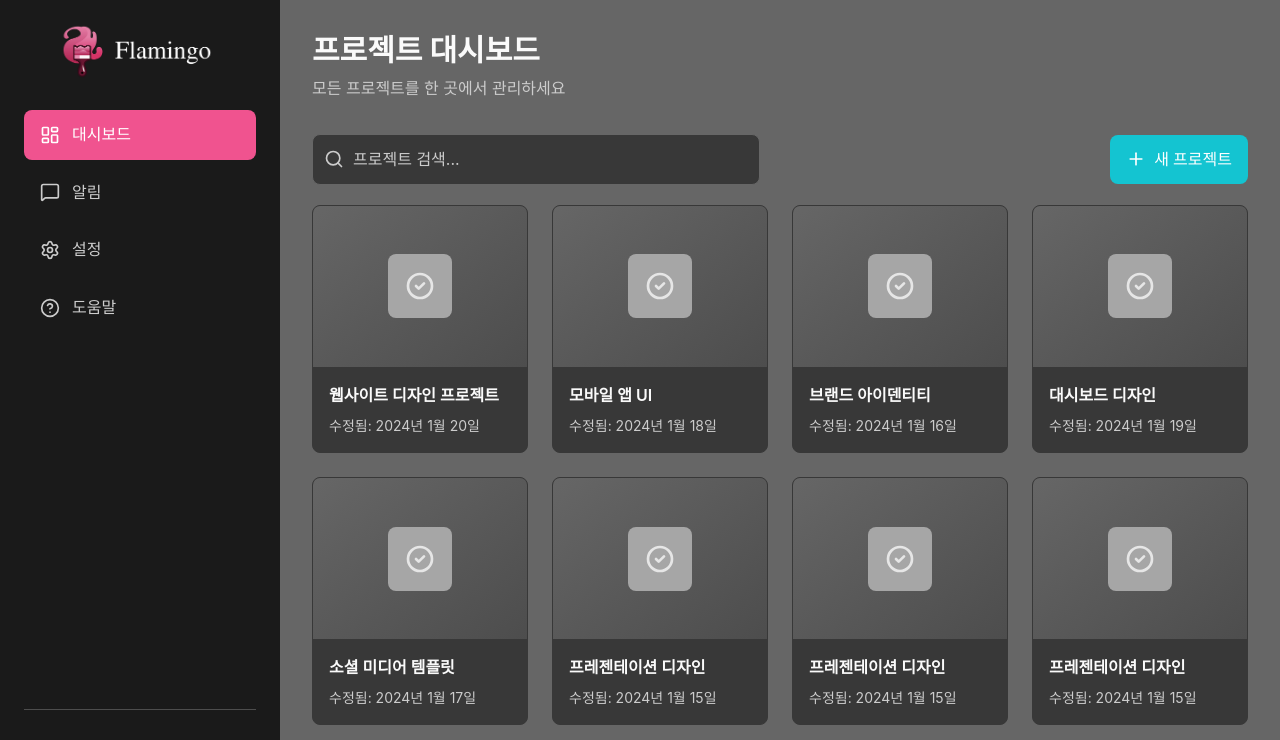
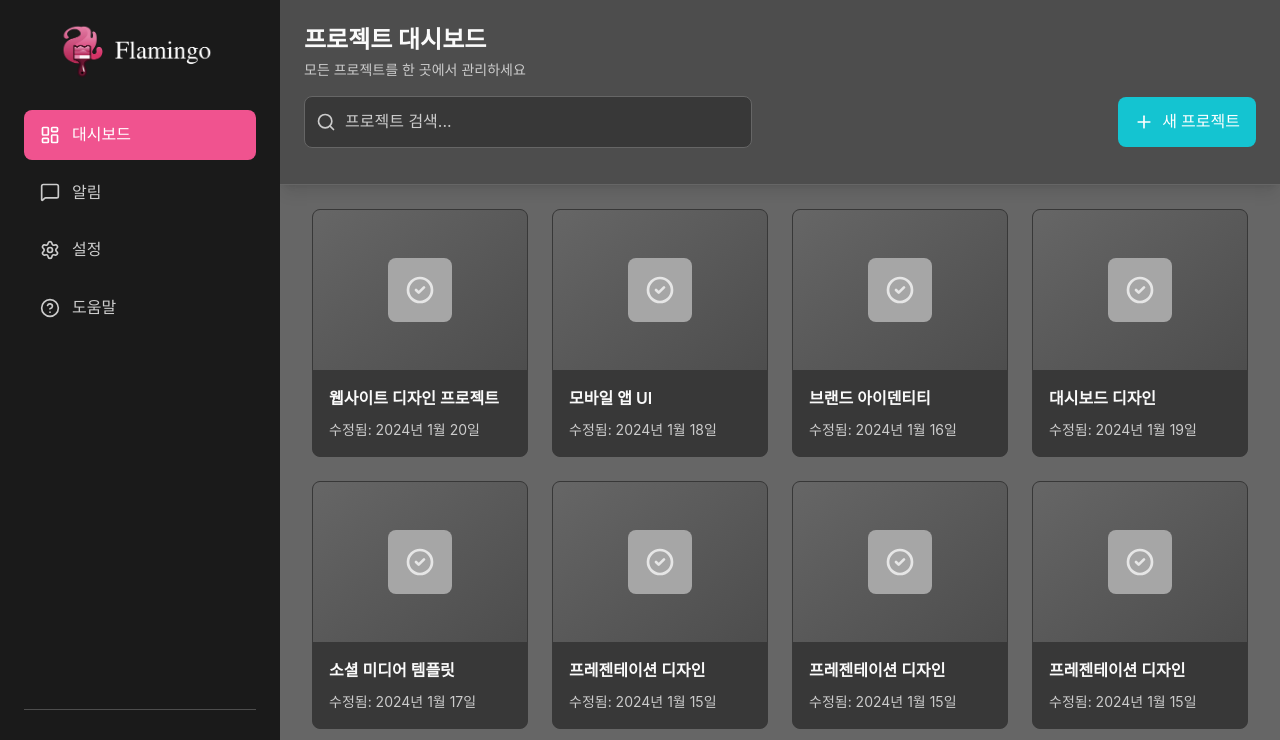
Before and after one commit to jcy97/flamingo-mvp-ui-v2, a Next.js app: page /project/dashboard in a window 1280 px wide. Shown: the top 740 px of the page. Built offline with nearby package versions, Linux system fonts and the light colour scheme.

Commit message:
[feat] 프로젝트 헤더 레이아웃 조정

```diff
--- a/app/project/dashboard/page.tsx
+++ b/app/project/dashboard/page.tsx
@@ -54,13 +54,14 @@ export default function DashboardPage() {
   };
 
   return (
-    <div className="flex-1 min-h-screen bg-neutral-600">
-      <div className="ml-[280px] p-8">
-        <div className="mb-8">
-          <h1 className="text-3xl font-bold text-neutral-100 mb-2">
+    <div className="flex-1 h-screen bg-neutral-600 flex flex-col">
+      <div className="ml-[280px] flex flex-col h-full">
+        <div className="flex-shrink-0 bg-neutral-700 shadow-lg border-b border-neutral-600 p-6 pb-4">
+          <div className="mb-4">
+            <h1 className="text-2xl font-bold text-neutral-100 mb-1">
               프로젝트 대시보드
             </h1>
-          <p className="text-neutral-400">
+            <p className="text-sm text-neutral-400">
               모든 프로젝트를 한 곳에서 관리하세요
             </p>
           </div>
@@ -69,12 +70,15 @@ export default function DashboardPage() {
             onSearch={handleSearch}
             onCreateProject={handleCreateProject}
           />
+        </div>
 
+        <div className="flex-1 overflow-y-auto px-8 py-6">
           <ProjectGrid
             projects={projects}
             searchQuery={searchQuery}
             onDeleteProject={handleDeleteProject}
           />
+        </div>
       </div>
 
       <Modal
```
Lines whose indentation alone changed are shown as unchanged.
